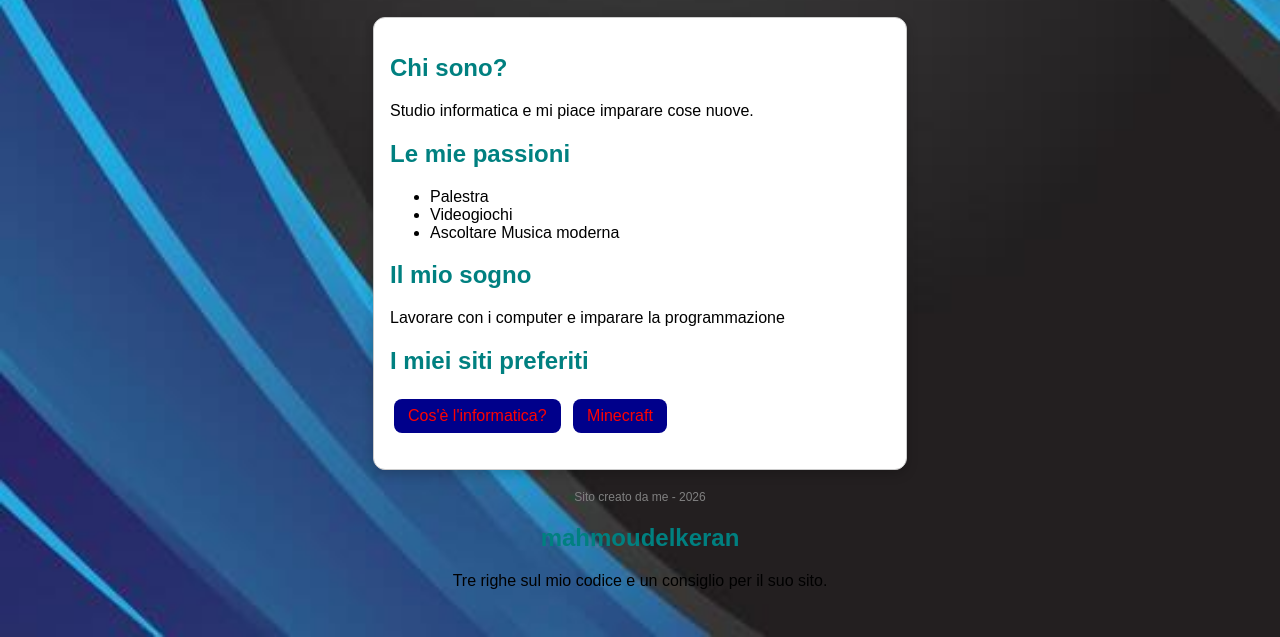
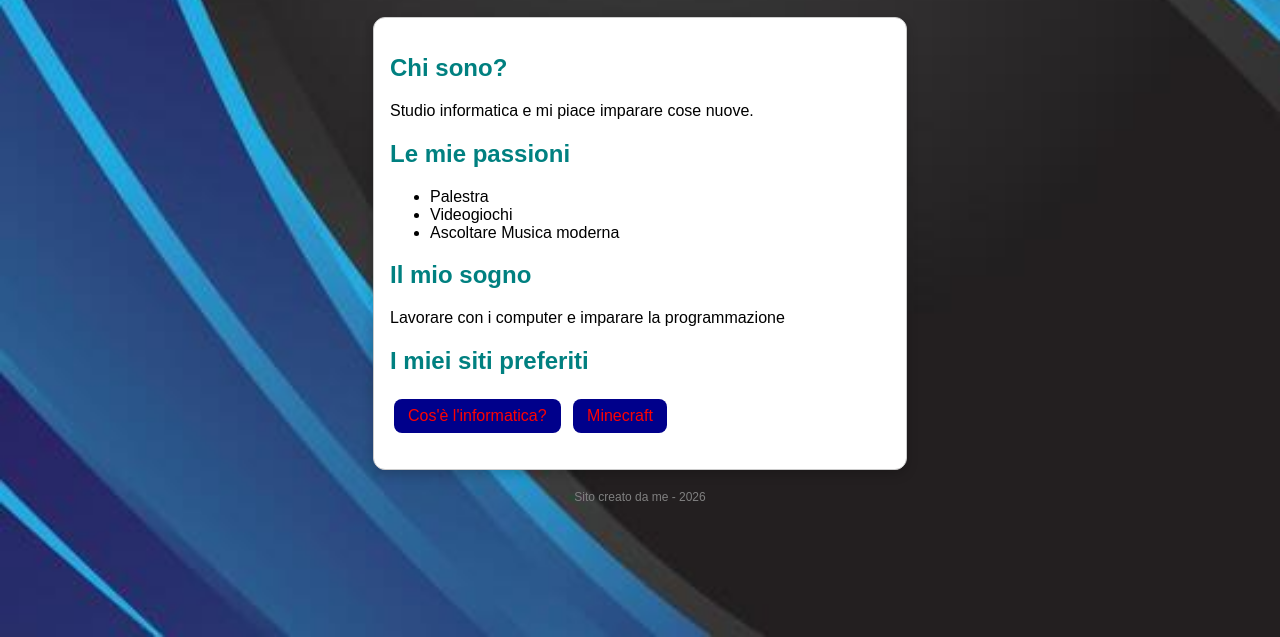
Before and after one commit to andreagervasoniPIA/mio-sito, a plain HTML site: page index.html in a window 1280 px wide. Shown: the part 163-800 px from the top of the page. Drawn offline with Linux system fonts and the light colour scheme.

Commit message:
Fix HTML structure and formatting issues

```diff
--- a/index.html
+++ b/index.html
@@ -34,5 +34,4 @@ l'informatica?</a>
 
   <p class="piede">Sito creato da me - 2026</p>
 </body>
-<h2>mahmoudelkeran</h2><p>Tre righe sul mio codice e un consiglio per il suo sito.</p>
 </html>
```
